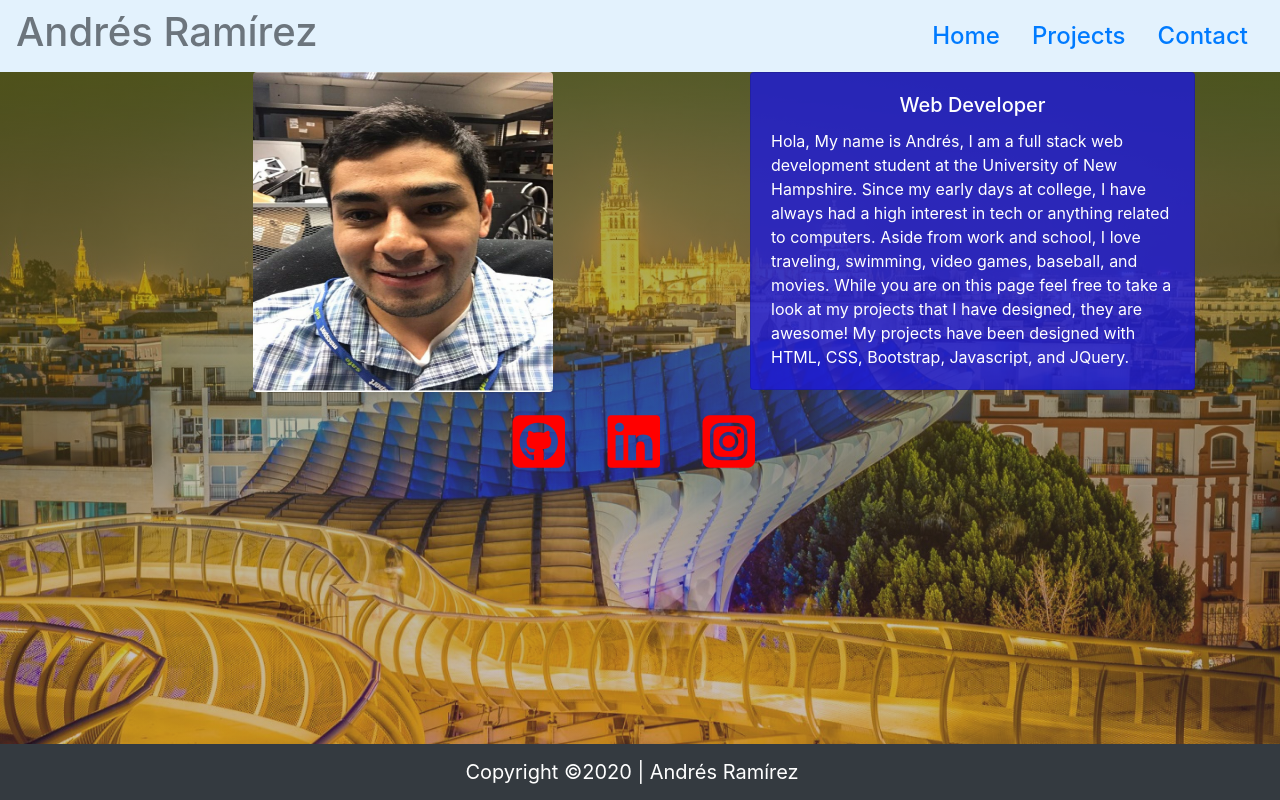
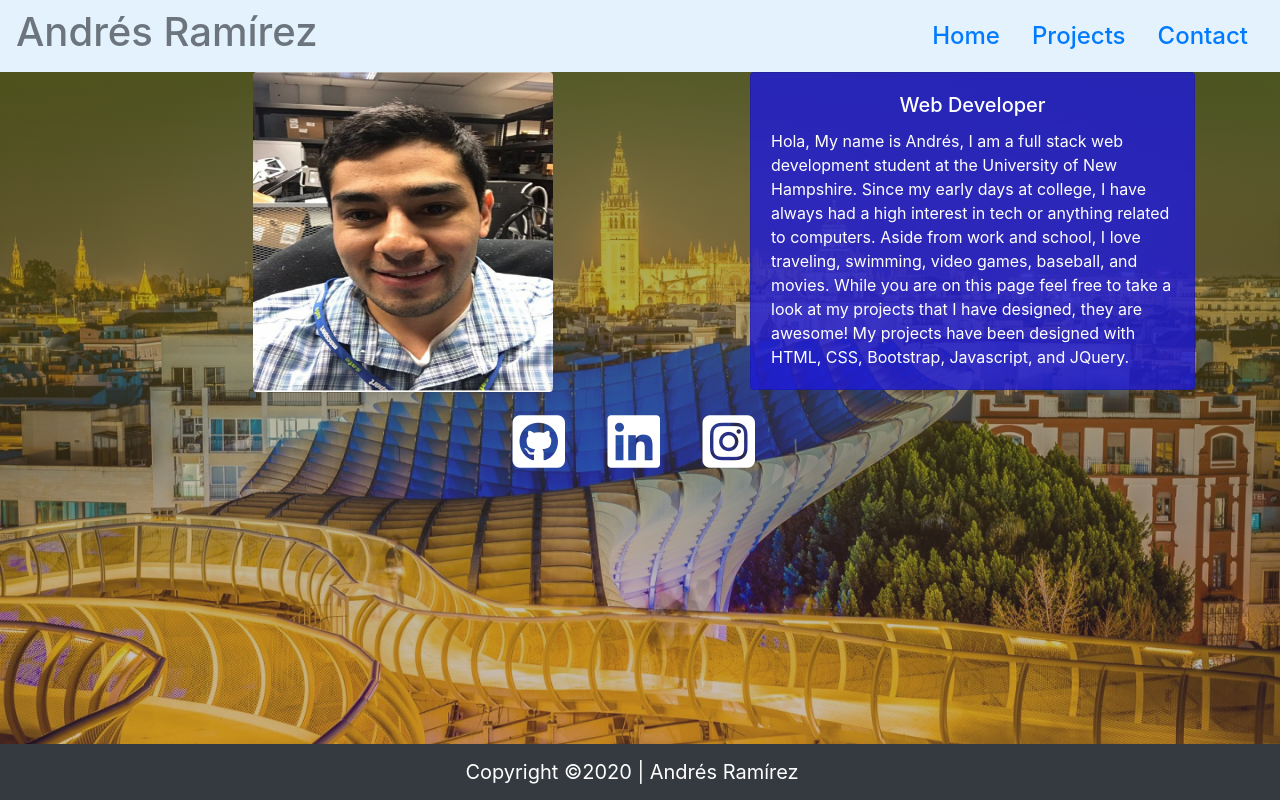
Before and after one commit to ARam2142/React-Portfolio, a React (Create React App) app: page / in a window 1280 px wide. Built offline with nearby package versions, Linux system fonts and the light colour scheme.

Commit message:
took out icon css code

```diff
--- a/src/components/home/home.css
+++ b/src/components/home/home.css
@@ -34,15 +34,3 @@ body {
     margin-top: 20px;
     margin-bottom: 60px;
  }
-
-.fa-github-square {
-    color: red;
-}
-
-.fa-linkedin {
-    color: red;
-}
-
-.fa-instagram-square {
-    color: red;
-}
```
